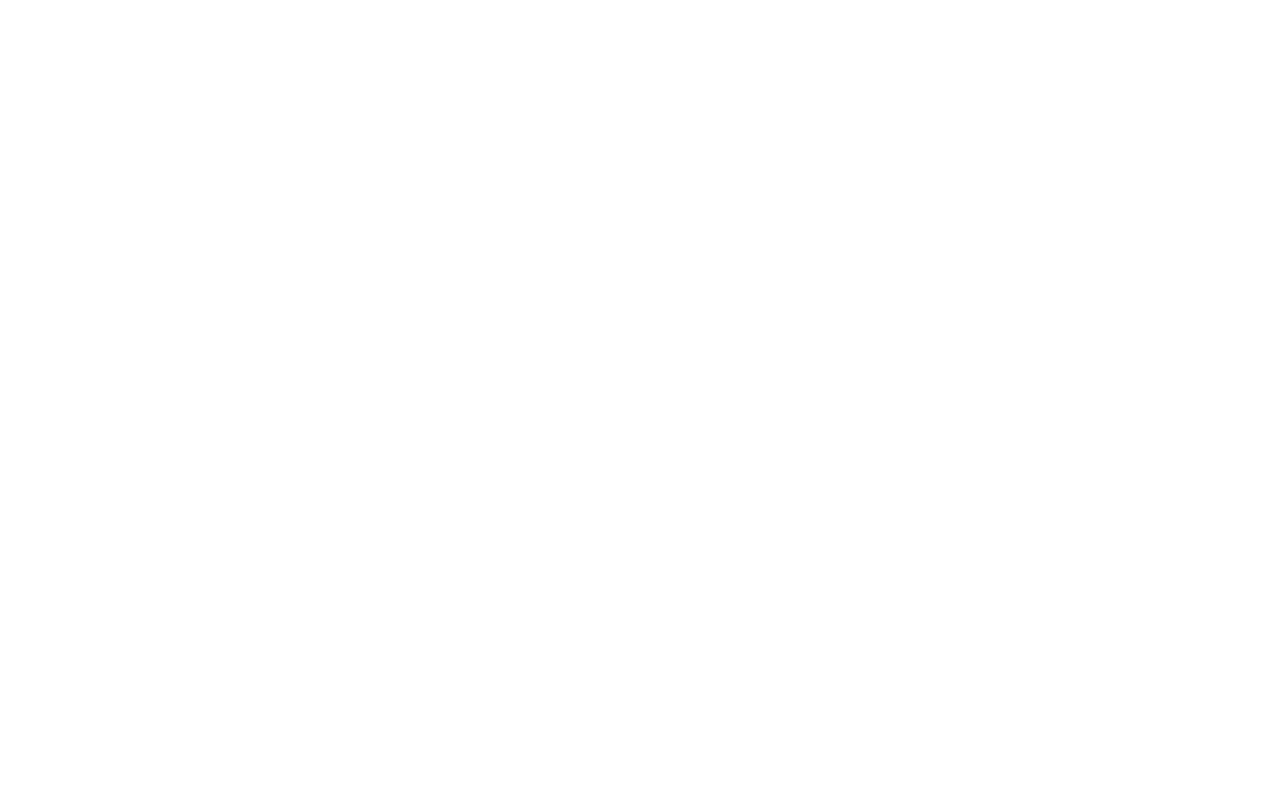
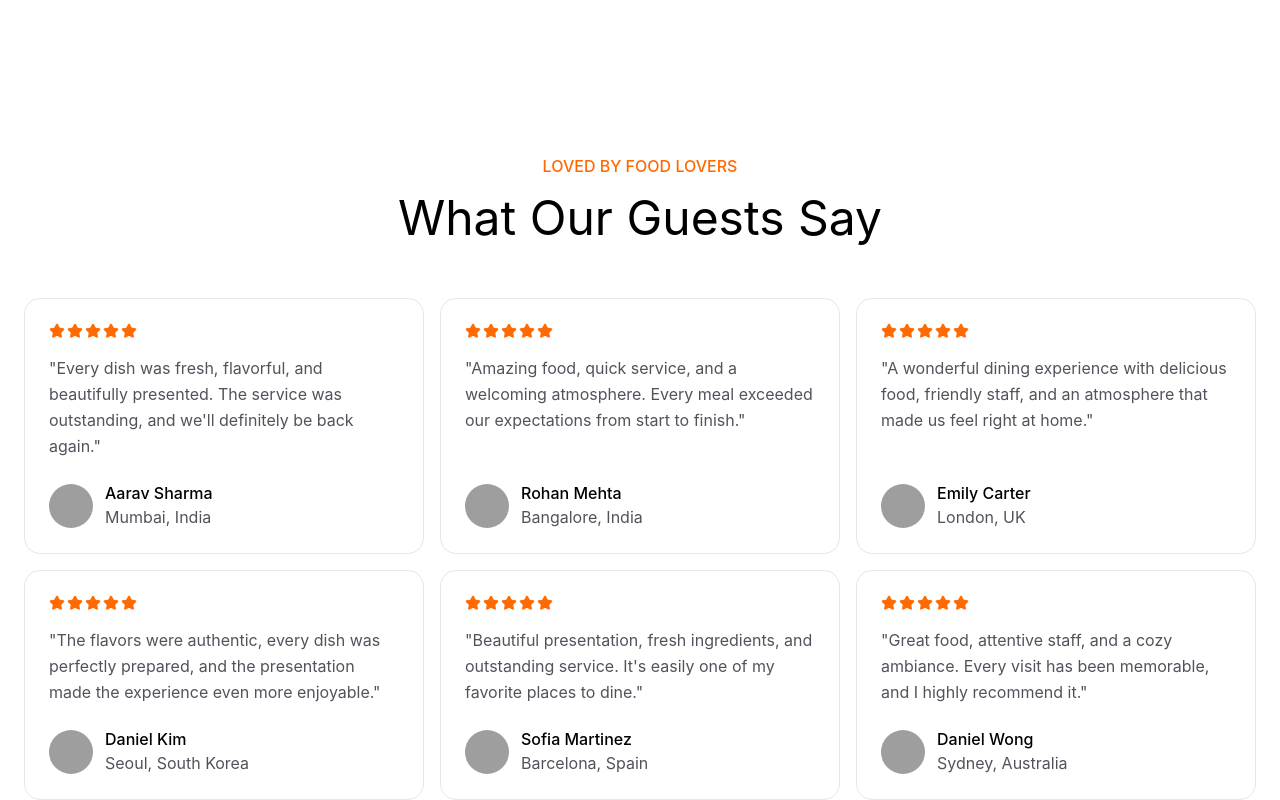
Before and after one commit to an-vila/restro-frontend, a React (Vite) app: page / in a window 1280 px wide. Shown: the part 4769-5569 px from the top of the page. Before the commit the page ends 4747 px from the top, so only its background shows below. Built offline with nearby package versions, Linux system fonts and the light colour scheme; grey boxes are pictures that could not be loaded.

Commit message:
New: Testimonial section added

```diff
--- a/src/App.jsx
+++ b/src/App.jsx
@@ -5,6 +5,7 @@
 import Hero from "./components/Hero"
 import Navbar from  "./components/Navbar"
 import Stats from "./components/Stats"
+import TestimonialSection from "./components/TestimonialSection"
 import Timing from "./components/Timing"
 
 const App = () => {
@@ -18,6 +19,7 @@
       <Features />
       <BookingProcess />
       <Timing />
+      <TestimonialSection />
     </>
   )
 }
--- a/src/components/Stats.jsx
+++ b/src/components/Stats.jsx
@@ -6,7 +6,7 @@
     <section id="stats" className="px-auto mt-32">
       <div className="flex flex-col md:flex-row items-center justify-center gap-12 md:gap-25 max-w-7xl mx-auto">
         {statsData.map((item, index) => (
-          <Animated>
+          <Animated key={index}>
             <span className="text-6xl">{item.number}</span>
             <h3 className="mt-5.5 text-2xl">{item.title}</h3>
             <p className="mt-3.5 font-light text-zinc-600 max-w-72">
--- /dev/null
+++ b/src/components/TestimonialSection.jsx
@@ -0,0 +1,61 @@
+import { StarIcon } from "lucide-react";
+import { testimonials } from "../data/data";
+import Animated from "./Animated";
+
+const TestimonialSection = () => {
+  return (
+    <section id="testimonials" className="px-6 mt-44">
+      <div className="text-center mb-14">
+        <Animated delay={0.2}>
+          <p className="text-orange-500 font-medium uppercase mb-4">
+            Loved by food lovers
+          </p>
+        </Animated>
+        <Animated delay={0.2}>
+          <h2 className="text-4xl md:text-5xl max-w-lg mx-auto text-balance">
+            What Our Guests Say
+          </h2>
+        </Animated>
+      </div>
+
+      <div className="grid grid-cols-1 md:grid-cols-2 lg:grid-cols-3 gap-4 max-w-7xl mx-auto">
+        {testimonials.map((item, index) => (
+          <Animated
+            key={index}
+            y={80}
+            delay={index * 0.1}
+            className="border border-slate-200 hover:bg-slate-50/50 rounded-2xl p-6 flex flex-col justify-between text-left"
+          >
+            <div>
+              <div className="flex gap-0.5 mb-4">
+                {[...Array(item.rating)].map((_, i) => (
+                  <StarIcon
+                    key={i}
+                    className="size-4 fill-orange-500 text-orange-500"
+                  />
+                ))}
+              </div>
+              <p className="text-zinc-600 leading-relaxed mb-6">
+                "{item.review}"
+              </p>
+            </div>
+
+            <div className="flex items-center gap-3 mt-auto">
+              <img
+                src={item.avatar}
+                alt={item.name}
+                className="size-11 rounded-full object-cover shrink-0"
+              />
+              <div>
+                <p className="font-medium leading-tight mb-0.5">{item.name}</p>
+                <p className="text-zinc-600">{item.location}</p>
+              </div>
+            </div>
+          </Animated>
+        ))}
+      </div>
+    </section>
+  );
+};
+
+export default TestimonialSection;
```
